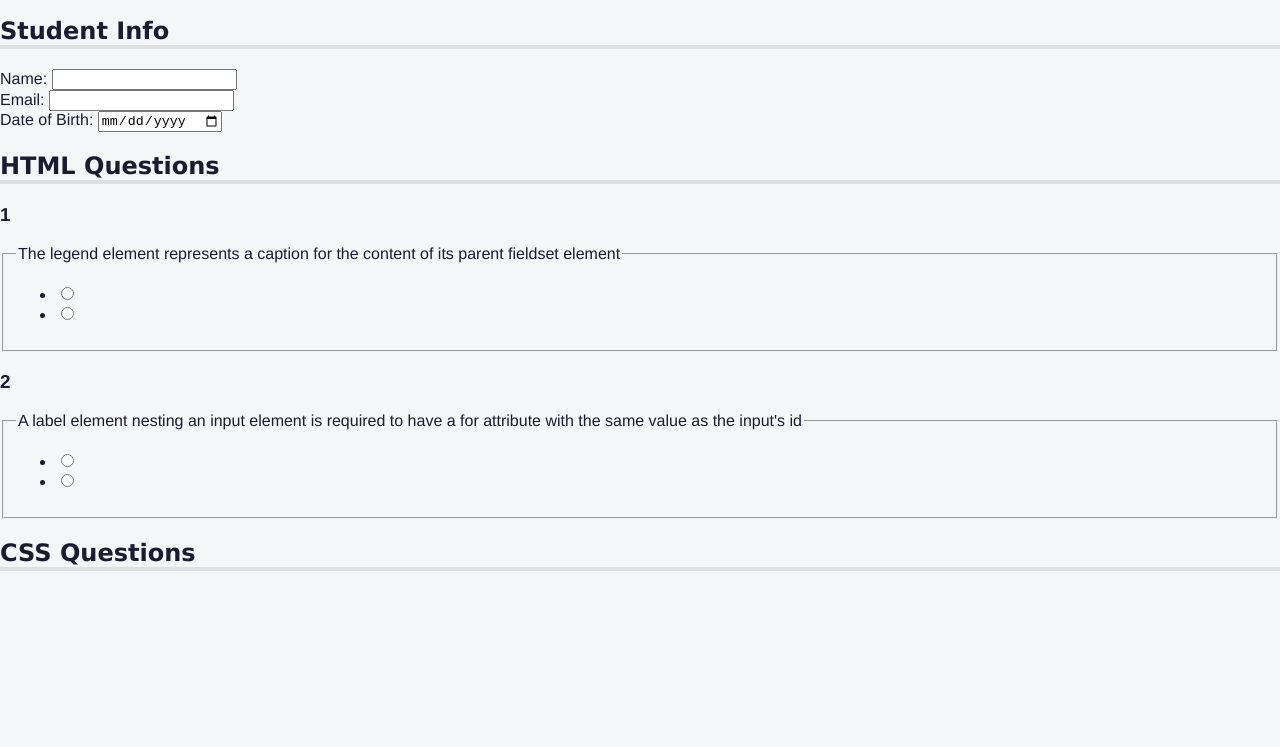
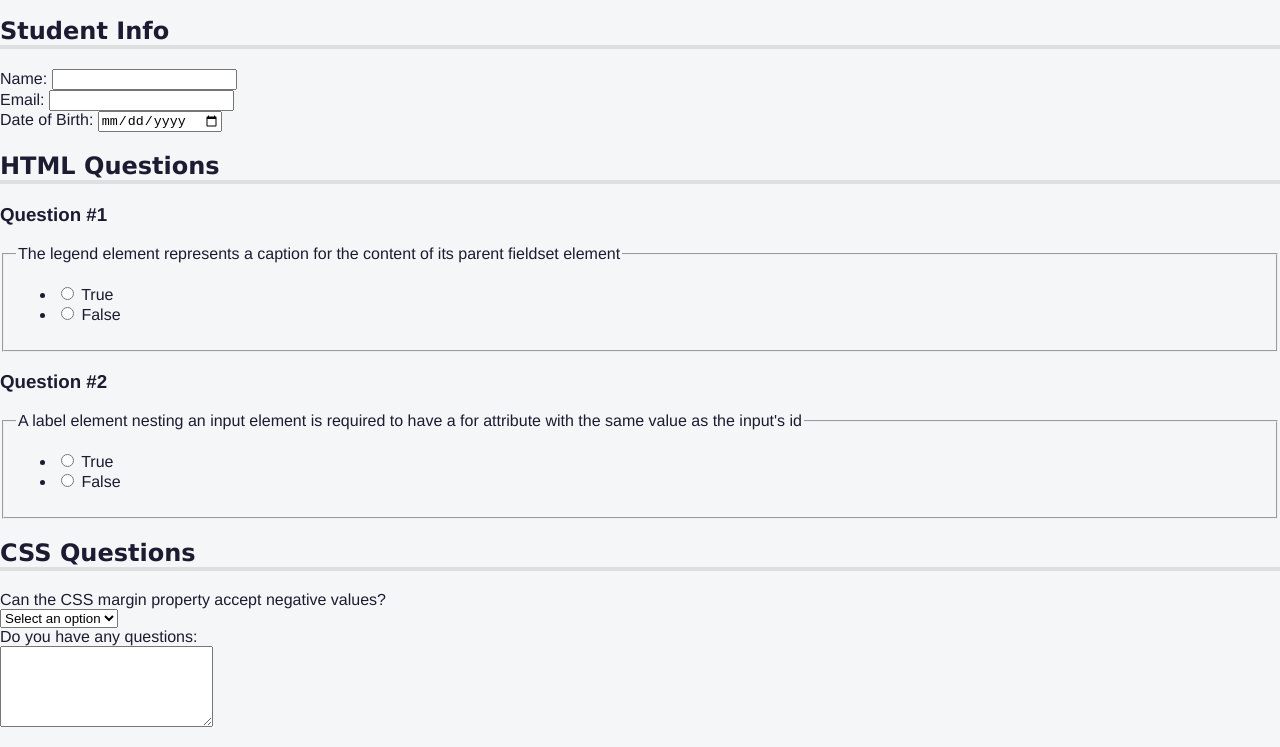
Before and after one commit to Hudzaifah-Hanafie/Pembelajaran-Accessibility-dengan-membuat-Quiz, a plain HTML site: page index.html in a window 1280 px wide. Shown: the part 53-800 px from the top of the page. Drawn offline with Linux system fonts and the light colour scheme.

Commit message:
mengedit index.html (linking labels, true false, section 3, section 3 label, dropdown menu, textarea) dan styles.css (h3::before) : -linking label sesuai dengan id dari nested -menambahkan text dan value dari jawaban true atau false -memberikan 'name' yang sama pada input didalam question yang sama agar cuma bisa dipilih salah satu -menambahkan kata 'Question #' sebelum semua h3 dengan pseudo-element h3::before -setting div dan classnya untuk section 3 (CSS Questions) -menambah label pertanyaan di section 3 -menambah dropdown menu dengan select dan option -menambah textarea beserta atribut (rows, cols, name) beserta linking label (for & id)

```diff
--- a/index.html
+++ b/index.html
@@ -44,13 +44,15 @@
               <legend>The legend element represents a caption for the content of its parent fieldset element</legend>
               <ul class="answers-list">
                 <li>
-                  <label>
-                    <input type="radio" id="q1-a1" />
+                  <label for="q1-a1">
+                    <input type="radio" id="q1-a1" value="true" name="q-1" />
+                    True
                   </label>
                 </li>
                 <li>
-                  <label>
-                    <input type="radio" id="q1-a2" />
+                  <label for="q1-a2">
+                    <input type="radio" id="q1-a2" value="false" name="q-1" />
+                    False
                   </label>
                 </li>
               </ul>
@@ -62,13 +64,15 @@
               <legend>A label element nesting an input element is required to have a for attribute with the same value as the input's id</legend>
               <ul class="answers-list">
                 <li>
-                  <label>
-                    <input type="radio" id="q2-a1" />
+                  <label for="q2-a1">
+                    <input type="radio" id="q2-a1" value="true" name="q-2" />
+                    True
                   </label>
                 </li>
                 <li>
-                  <label>
-                    <input type="radio" id="q2-a2" />
+                  <label for="q2-a2">
+                    <input type="radio" id="q2-a2" value="false" name="q-2" />
+                    False
                   </label>
                 </li>
               </ul>
@@ -77,6 +81,24 @@
         </section>
         <section role="region" aria-labelledby="css-questions">
           <h2 id="css-questions">CSS Questions</h2>
+          <div class="formrow">
+            <div class="question-block">
+              <label for="selector">Can the CSS margin property accept negative values?</label>
+            </div>
+            <div class="answer">
+              <select name="selector" id="selector" required>
+                <option value="">Select an option</option>
+                <option value="yes">Yes</option>
+                <option value="no">No</option>
+              </select>
+            </div>
+            <div class="question-block">
+              <label for="css-textarea">Do you have any questions:</label>
+            </div>
+            <div class="answer">
+              <textarea id="css-textarea" name="css-questions" rows="5" cols="24"></textarea>
+            </div>
+          </div>
         </section>
       </form>
     </main>
--- a/styles.css
+++ b/styles.css
@@ -53,3 +53,7 @@ h2 {
   clip-path: inset(50%);
   white-space: nowrap;
 }
+
+h3::before {
+  content: "Question #"
+}
```
